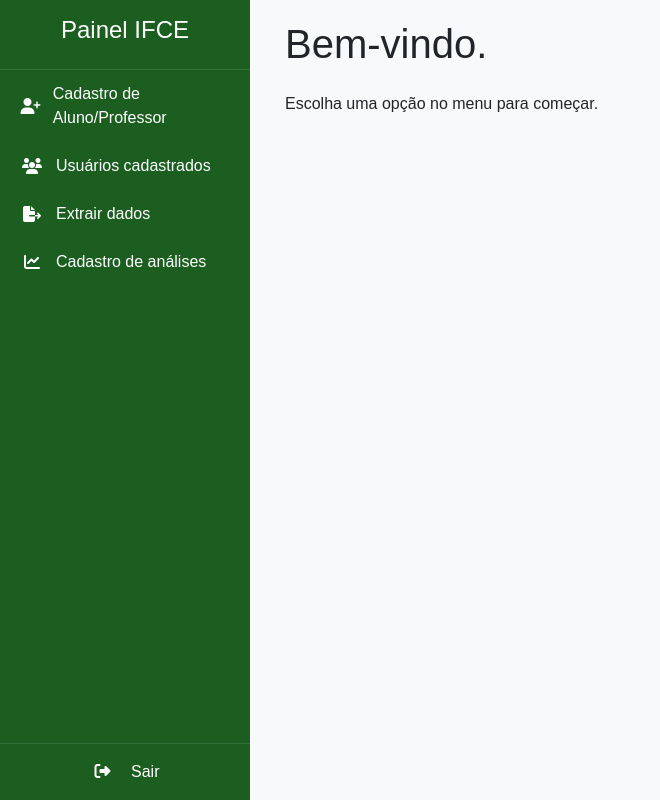
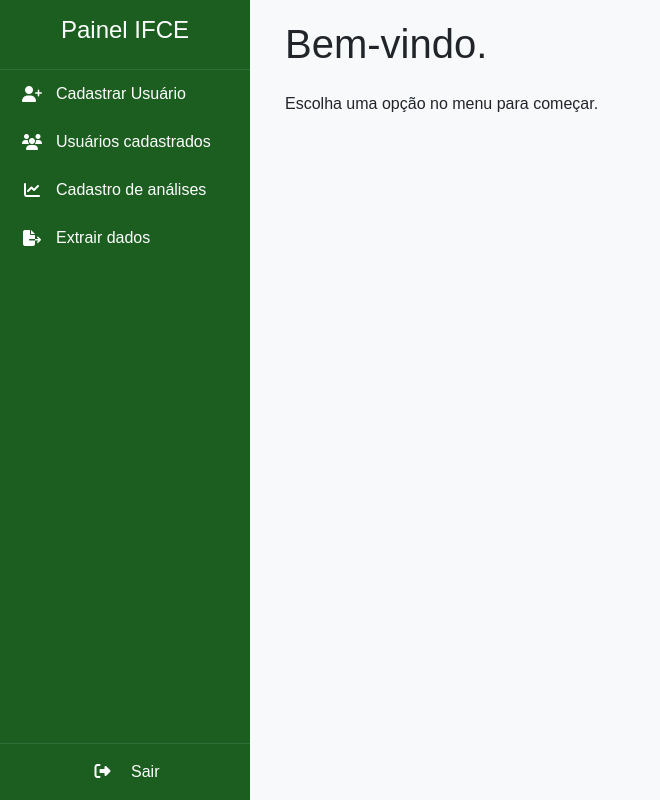
Before and after one commit to CleanoJr/PI2-Analise_Sensorial, a Flask app: page /aluno in a window 1280 px wide. Shown: the whole page, without its empty margins (0-660 px from the left). Run offline with Flask 3, Linux system fonts and the light colour scheme.

Commit message:
refactor: simplificar a estrutura do menu lateral

```diff
--- a/templates/includes/menu_lateral.html
+++ b/templates/includes/menu_lateral.html
@@ -1,16 +1,14 @@
-
 <nav id="sidebar" class="sidebar" aria-label="Menu principal">
   <div class="sidebar-header">
     <h4>Painel IFCE</h4>
   </div>
   <ul class="nav flex-column">
-      <li><a href="{{ url_for('cad_inserir') }}"><i class="fa-solid fa-user-plus"></i><span>Cadastro de
-            Aluno/Professor</span></a></li>
+    <li><a href="{{ url_for('cad_inserir') }}"><i class="fa-solid fa-user-plus"></i><span>Cadastrar Usuário</span></a></li>
     <li><a href="{{ url_for('lista') }}"><i class="fa-solid fa-users"></i><span>Usuários cadastrados</span></a></li>
+    <li><a href="{{ url_for('lista_analises') }}"><i class="fa-solid fa-chart-line"></i><span>Cadastro de análises</span></a></li>
     <li><a href="#"><i class="fa-solid fa-file-export"></i><span>Extrair dados</span></a></li>
-      <li><a href="{{ url_for('lista_analises') }}"><i class="fa-solid fa-chart-line"></i><span>Cadastro de
-            análises</span></a></li>
   </ul>
+
   <div class="logout">
     <a href="/" class="text-center py-3 d-block">
       <i class="fa-solid fa-sign-out-alt"></i> <span>Sair</span>
@@ -20,7 +18,6 @@
 
 <div id="overlay" class="overlay" onclick="toggleSidebar()"></div>
 
-
 <button class="menu-toggle" onclick="toggleSidebar()" aria-expanded="false" aria-controls="sidebar">
   <i class="fa-solid fa-bars"></i>
   <span class="sr-only">Abrir/fechar menu</span>
```
Lines whose indentation alone changed are shown as unchanged.
